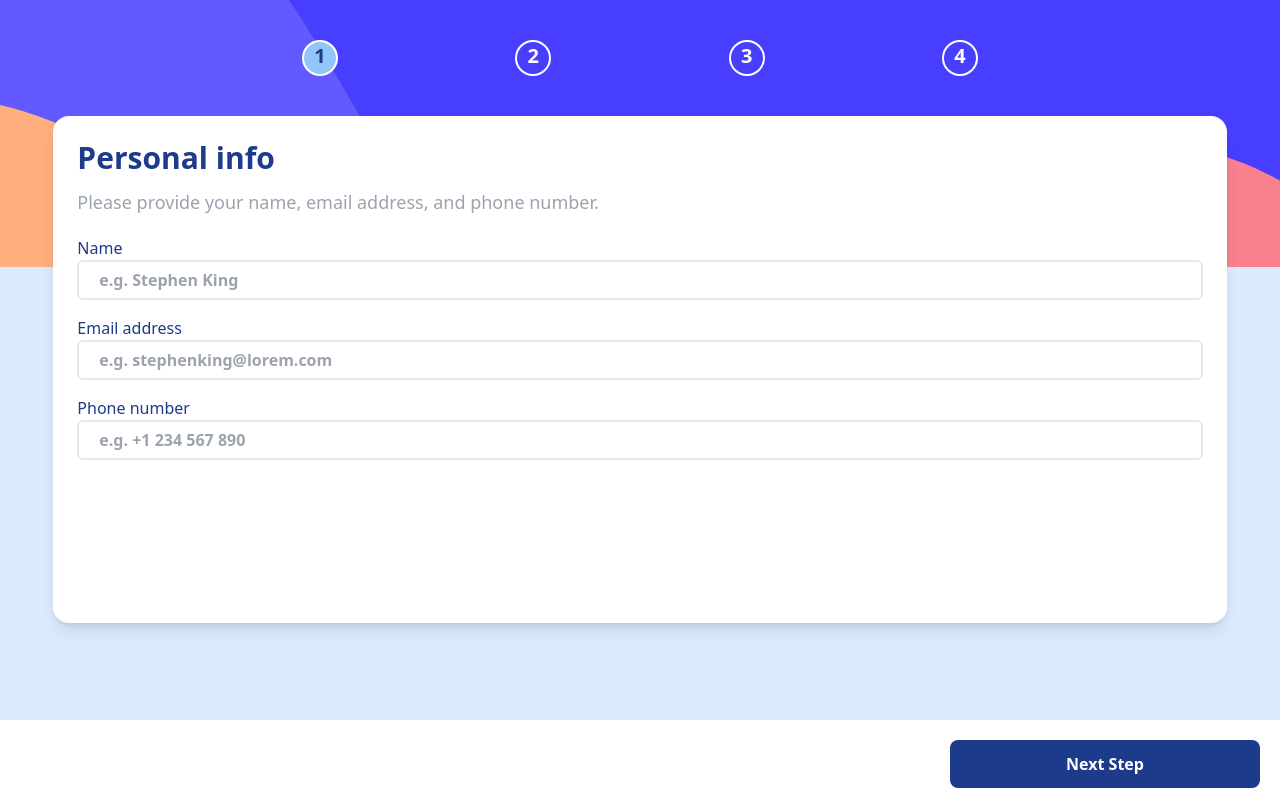
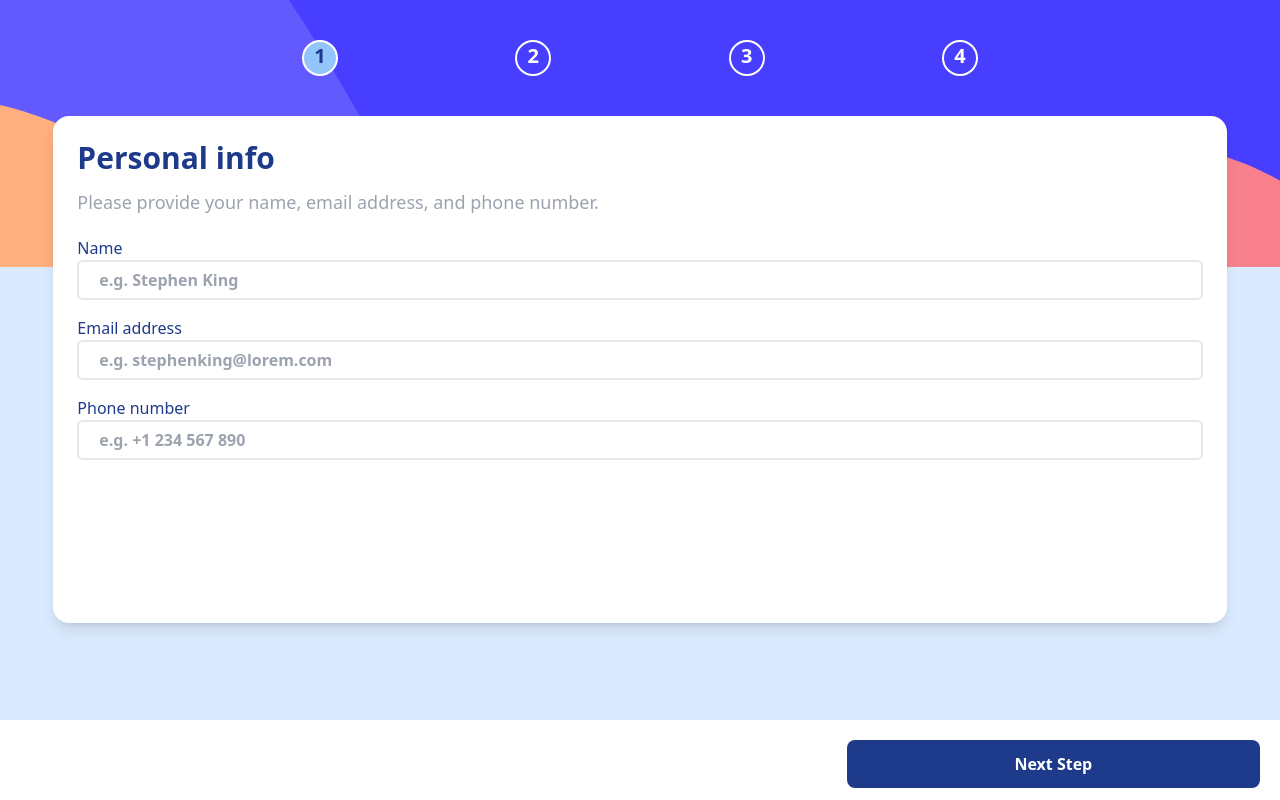
Before and after one commit to diopmorfall/multistep-form, a React (Create React App) app: page / in a window 1280 px wide. Built offline with nearby package versions, Linux system fonts and the light colour scheme.

Commit message:
Fixed confirm button

```diff
--- a/src/components/NavigationButtons/NavigationButtons.js
+++ b/src/components/NavigationButtons/NavigationButtons.js
@@ -16,10 +16,10 @@ export default function NavigationButtons() {
                 Go Back
             </button>
             <button
-                className={moduleStyles["next-btn"]}
+                className={page === 4 ? moduleStyles["confirm-btn"] : moduleStyles["next-btn"]}
                 onClick={() => dispatch(goToNextPage(page))}
             >
-                Next Step
+                {page === 4 ? "Confirm" : "Next Step"}
             </button>
         </footer>
     );
--- a/src/components/NavigationButtons/NavigationButtons.module.css
+++ b/src/components/NavigationButtons/NavigationButtons.module.css
@@ -10,6 +10,14 @@ footer{
     @apply font-semibold text-gray-400;
 }
 
+footer button:last-of-type{
+    @apply h-12 w-1/3 rounded-lg font-semibold text-white;
+}
+
 .next-btn{
-    @apply h-12 w-1/4 rounded-lg bg-blue-900 font-semibold text-white;
+    @apply bg-blue-900;
 }
+
+.confirm-btn{
+    @apply bg-purple-800;
+}
```
